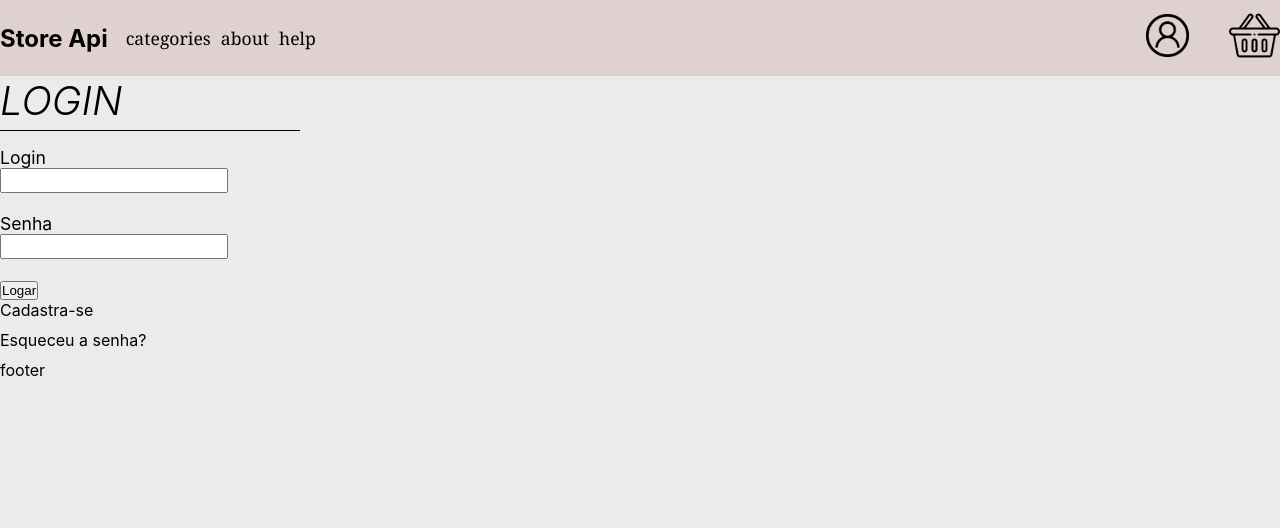
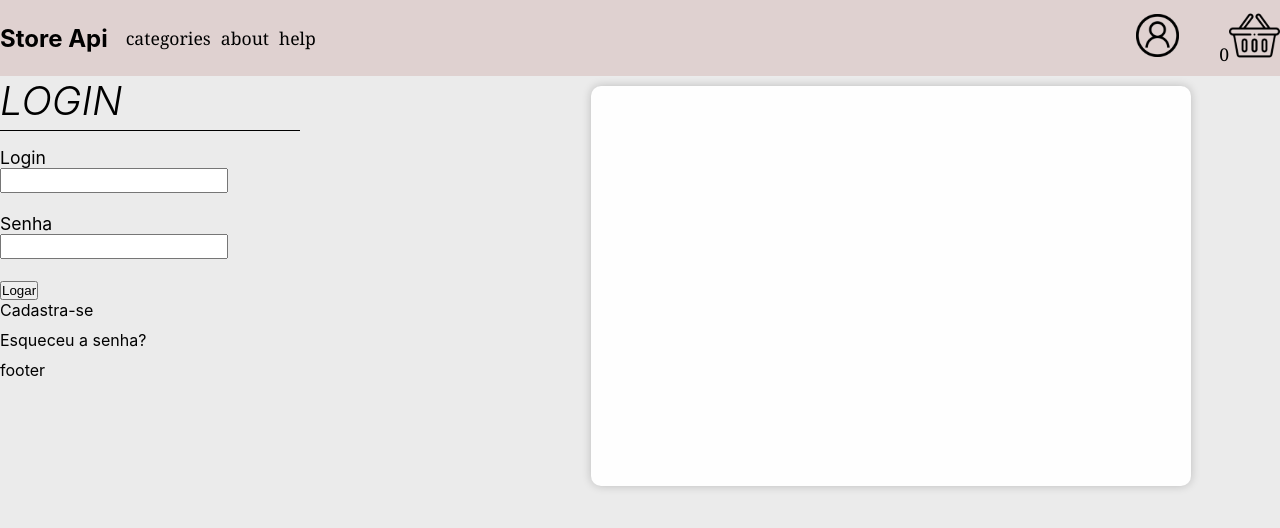
Before and after one commit to FernandoGWV/Api-ecommerce, a Next.js app: page /login in a window 1280 px wide. Shown: the top 528 px of the page. Built offline with nearby package versions, Linux system fonts and the light colour scheme.

Commit message:
estou comecei a fazer a parte do modal do carrinho

```diff
--- a/Contexts/CartContext.tsx
+++ b/Contexts/CartContext.tsx
@@ -8,7 +8,7 @@ type PropCart = {
 };
 
 type Props = {
-  cart: [];
+  cart: PropCart[];
   CartItem: ({ titulo, price, img, id }: PropCart) => void;
   ClearCart: ({ titulo, price, img, id }: PropCart) => void;
 };
--- a/componentes/Header.module.css
+++ b/componentes/Header.module.css
@@ -49,3 +49,26 @@
   text-transform: uppercase;
   gap: 10px;
 }
+
+.mainContainer .products {
+  position: absolute;
+  background: #fefefe;
+  border-radius: 10px;
+  box-shadow: 0 0 10px rgba(0, 0, 0, 0.2);
+  right: 89px;
+  margin-top: 20px;
+  z-index: 2;
+  width: 600px;
+  height: 400px;
+}
+
+.mainContainer .products ul li {
+  display: flex;
+  flex-wrap: wrap;
+  align-items: center;
+  gap: 10px;
+}
+
+.mainContainer .products ul .btn {
+  margin-left: 50px;
+}
--- a/componentes/Header.tsx
+++ b/componentes/Header.tsx
@@ -5,9 +5,12 @@ import UserPng from "../Assets/user/user.svg";
 import CartIcon from "../Assets/user/cart.svg";
 import Link from "next/link";
 import { useAuthContext } from "../Contexts/UserContext";
+import { useCartProvider } from "../Contexts/CartContext";
 
 const Header = () => {
   const authContext = useAuthContext();
+
+  const cartContext = useCartProvider();
 
   const Deslogamento = () => {
     authContext.deslogar();
@@ -45,7 +48,30 @@ const Header = () => {
               </li>
             </Link>
             <li>
+              <span>{cartContext.cart.length}</span>
+
               <Image src={CartIcon} alt="userIcon" />
+              <div className={styles.products}>
+                <ul>
+                  {cartContext.cart.map((item) => {
+                    return (
+                      <li key={item.id}>
+                        <Image
+                          src={item.img}
+                          alt={item.titulo}
+                          width={100}
+                          height={100}
+                        />
+                        <h2>{item.titulo}</h2>
+                        <span>${item.price}</span>
+                        <div className={styles.btn}>
+                          <button>clear</button>
+                        </div>
+                      </li>
+                    );
+                  })}
+                </ul>
+              </div>
             </li>
           </ul>
         </div>
```
Also changed, not shown: help/Img.tsx (added, +19 -0 lines), help/Img.module.css (added).
